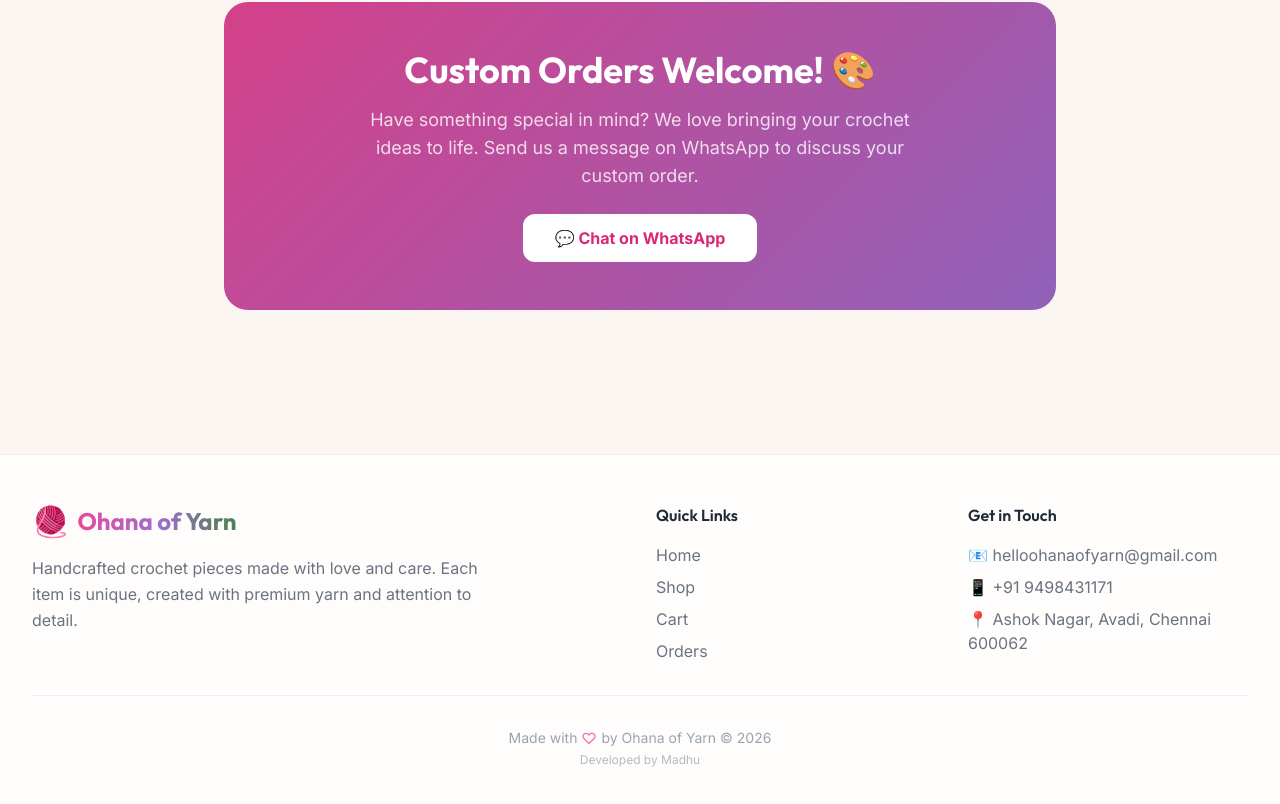
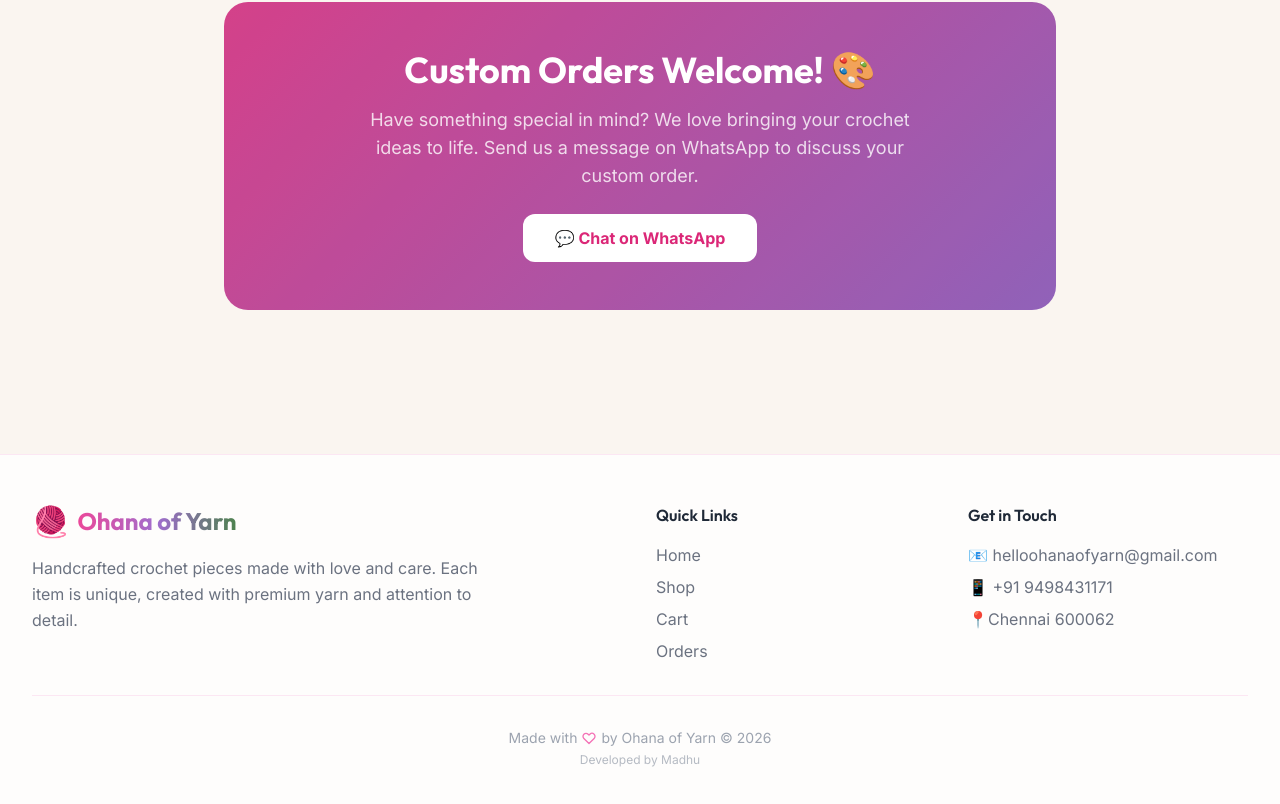
Before and after one commit to Madhavi-2612/Ohana-of-Yarn, a React (Vite) app in the folder frontend/: page / in a window 1280 px wide. Shown: the part 1892-2696 px from the top of the page. Built offline with nearby package versions, Linux system fonts and the light colour scheme; no server answers.

Commit message:
docs: update business location in footer

```diff
--- a/frontend/src/components/Footer.jsx
+++ b/frontend/src/components/Footer.jsx
@@ -52,7 +52,7 @@ const Footer = () => {
             <ul className="space-y-2 text-gray-500">
               <li>📧 helloohanaofyarn@gmail.com</li>
               <li>📱 +91 9498431171</li>
-              <li>📍 Ashok Nagar, Avadi, Chennai 600062</li>
+              <li>📍Chennai 600062</li>
             </ul>
           </div>
         </div>
```
